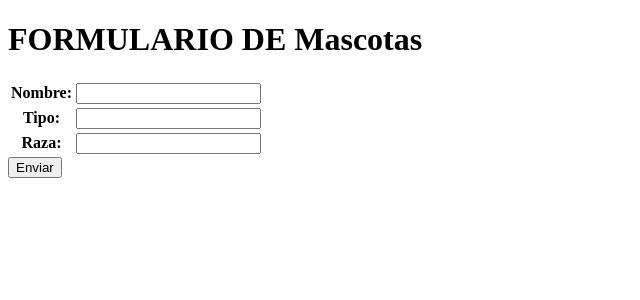
After one commit to luisch99/Trabajo_Python_Final, a Django app: page /AppLuis/mascotasFormulario/ in a window 1280 px wide. The commit adds this page. Shown: the top 300 px of the page, without its empty margins (0-640 px from the left). Run offline with Django 4.2, Linux system fonts and the light colour scheme.

Commit message:
cuarto commit

```diff
--- a/AppLuis/forms.py
+++ b/AppLuis/forms.py
@@ -11,3 +11,8 @@ class CarreraForm(forms.Form):
     profesion = forms.CharField(max_length=50)
     Universidad = forms.CharField(max_length=50)
     email =forms.EmailField()
+
+class MascotasForm(forms.Form):
+    nombre = forms.CharField(max_length=50)
+    Tipo = forms.CharField(max_length=50)
+    Raza =forms.CharField(max_length=50)
--- /dev/null
+++ b/AppLuis/templates/AppLuis/mascotasForm.html
@@ -0,0 +1,25 @@
+<!DOCTYPE html>
+<html lang="en">
+<head>
+    <meta charset="UTF-8">
+    <meta http-equiv="X-UA-Compatible" content="IE=edge">
+    <meta name="viewport" content="width=device-width, initial-scale=1.0">
+    <title>Document</title>
+</head>
+<body>
+    <h1>FORMULARIO DE Mascotas</h1>
+
+    {% if formulario.errors %}
+    <p style="color: red">Hay algo mal en el formulario</p>
+    {% endif %}
+
+    <form action="{% url 'mascotasFormulario' %}" method="POST"> {% csrf_token %}
+
+        <table>
+            {{ formulario.as_table }}
+        </table>
+
+        <input type="submit" value="Enviar">
+    </form>
+</body>
+</html>
--- a/AppLuis/templates/AppLuis/resultadosBusqueda.html
+++ b/AppLuis/templates/AppLuis/resultadosBusqueda.html
@@ -7,10 +7,11 @@
     <title>Document</title>
 </head>
 <body>
-    <h1>RESUTADOS DE LA BUSQUEDA</h1>
+    <h1>RESULTADOS DE LA BUSQUEDA</h1>
 
     {% for familia in familias %}
-        <p>{{familia.nombre}}</p>
+        <p>{{familia.apellido}}</p>
+        <br>
     {% endfor %}
 </body>
 </html>
--- a/AppLuis/urls.py
+++ b/AppLuis/urls.py
@@ -4,11 +4,12 @@ from .views import *
 
 urlpatterns = [
     path('', inicio, name='Inicio'),
-    path('Familia/', Familia, name='Familia'),
-    path('Carrera/', Carrera, name='Carrera'),
-    path('Mascotas/', Mascotas, name='Mascotas'),
+    path('Familia/', Familias, name='Familia'),
+    path('Carrera/', Carreras, name='Carrera'),
+    path('Mascotas/', Mascotass, name='Mascotas'),
     path('Formulario/', Formulario, name='Formulario'),
     path('carreraFormulario/', carreraFormulario, name='carreraFormulario'),
+    path('mascotasFormulario/', mascotasFormulario, name='mascotasFormulario'),
     path('busquedaNombre/', busquedaNombre, name='busquedaNombre'),
     path('buscar/', buscar, name='buscar'),
 ]
--- a/AppLuis/views.py
+++ b/AppLuis/views.py
@@ -4,7 +4,7 @@ from urllib import request
 from django.http import HttpResponse
 from django.shortcuts import render, HttpResponse
 from AppLuis.models import Carrera, Familia, Mascotas
-from AppLuis.forms import FamiliaForm, CarreraForm
+from AppLuis.forms import FamiliaForm, CarreraForm, MascotasForm
 
 # Create your views here.
 
@@ -59,13 +59,13 @@ def Masco(self):
 def inicio(request):
     return render(request, "AppLuis/inicio.html")
 
-def Familia(request):
+def Familias(request):
     return render(request, "AppLuis/Familia.html")
 
-def Carrera(request):
+def Carreras(request):
     return render(request, "AppLuis/Carrera.html")
 
-def Mascotas(request):
+def Mascotass(request):
     return render(request, "AppLuis/Mascotas.html")
 
 def Formulario(request):
@@ -104,6 +104,22 @@ def carreraFormulario(request):
         form=CarreraForm()
     return render(request, "AppLuis/carreraForm.html", {"formulario":form})
 
+def mascotasFormulario(request):
+
+    if request.method=="POST":
+        form= MascotasForm(request.POST)
+        if form.is_valid():
+            info= form.cleaned_data
+            nombre= info["nombre"]
+            Tipo= info["Tipo"]
+            Raza= info["Raza"]
+            mascotas= MascotasForm(nombre=nombre, Tipo=Tipo, Raza=Raza)
+            mascotas.save()
+            return render (request, "AppLuis/inicio.html")
+    else:
+        form=MascotasForm()
+    return render(request, "AppLuis/mascotasForm.html", {"formulario":form})
+
 
 def busquedaNombre(request):
     return render(request, "AppLuis/busquedaNombre.html")
@@ -112,6 +128,6 @@ def buscar(request):
     if request.GET["nombre"]:
         nomb= request.GET["nombre"]
         familias=Familia.objects.filter(nombre=nomb)
-        return render(request, "AppLuis/resultadosBuqueda.html", {"familias":familias})
+        return render(request, "AppLuis/resultadosBusqueda.html", {"familias":familias})
     else:
         return render(request, "AppLuis/busquedaNombre.html", {"error": "No se ingreso ningun nombre"})
```
Also changed, not shown: db.sqlite3.
